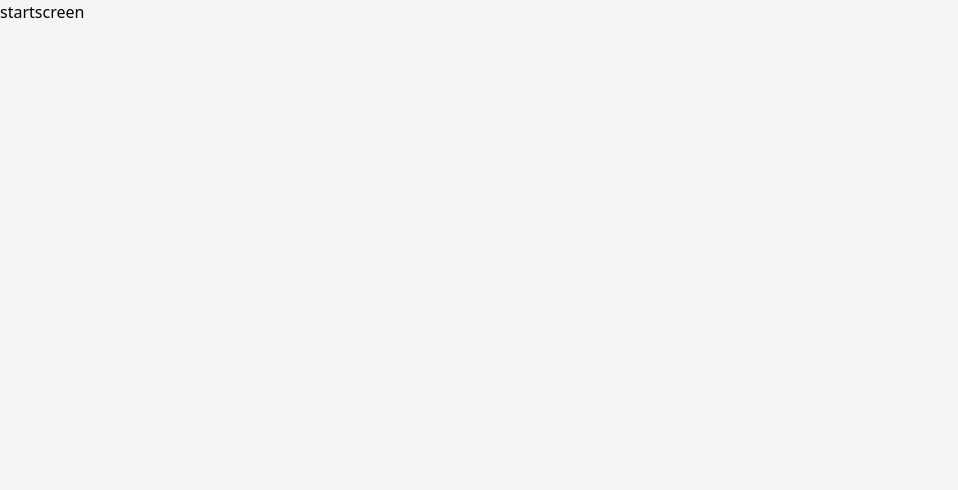
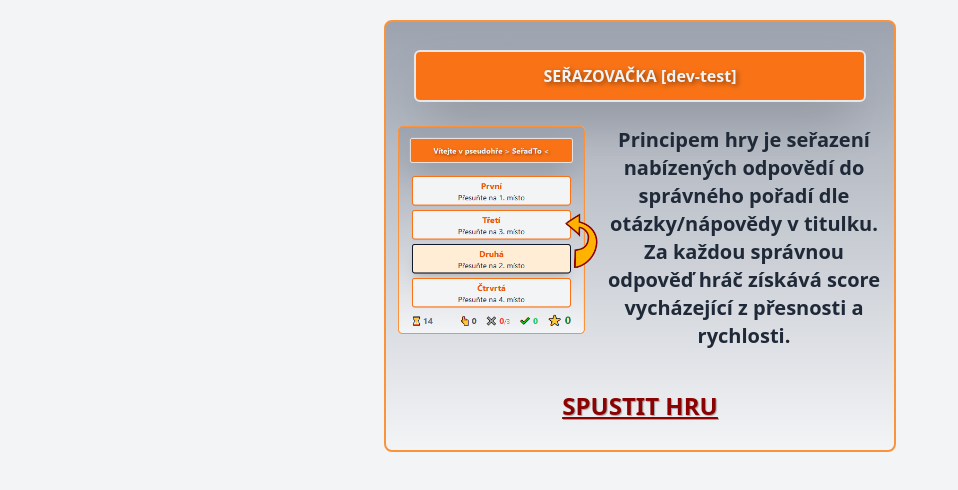
Before and after one commit to martyd420/testing-vue-vite-tailwind, a Vue app: page / in a window 1280 px wide. Shown: the top 490 px of the page, without its empty margins (0-958 px from the left). Built offline with nearby package versions, Linux system fonts and the light colour scheme.

Commit message:
First version of startscreen, router is working

```diff
--- a/src/StartScreen.vue
+++ b/src/StartScreen.vue
@@ -1,3 +1,61 @@
 <template>
-    startscreen
+
+    <section id="universal_container">
+
+        <HeaderTitle title="SEŘAZOVAČKA [dev-test]" />
+
+        <img class="w-40 sm:w-44 md:w-52 float-left pr-2" src="./assets/screenshot.png">
+
+        <p class="font-semibold text-sm sm:text-lg md:text-xl text-center">
+            Principem hry je seřazení nabízených odpovědí do správného pořadí dle otázky/nápovědy v titulku.
+            Za každou správnou odpověď hráč získává score vycházející z přesnosti a rychlosti.
+        </p>
+
+    <br class="clear-both" />
+
+    <div class="text-center text-xl underline sm:text-2xl md:text-3l mb-4 pt-2 sm:pt-3 md:pt-4">
+        <router-link class="font-bold color-1 text-shadow-1 border-orange-800" to="/questions">SPUSTIT HRU</router-link>
+    </div>
+
+
+    </section>
+
 </template>
+
+
+<script>
+    import HeaderTitle from './components/HeaderTitle.vue';
+
+
+    export default {
+
+        components: {
+            HeaderTitle,
+        },
+
+
+        props: ['autostart'],
+
+        created: function () {
+            /** constructor */
+        },
+
+        data() {
+            return {
+                random: 4, // selected by true random dice roll
+            }
+        },
+
+        methods: {
+
+            // https://bost.ocks.org/mike/shuffle/
+            startGame: function() {
+                alert ('start game?');
+            }
+
+        }
+
+    }
+
+
+</script>
--- /dev/null
+++ b/src/components/HeaderTitle.vue
@@ -0,0 +1,36 @@
+<script>
+    export default {
+        props: {
+            title: {
+                type: String
+            },
+        },
+    }
+</script>
+
+
+<template>
+
+    <h1 class="
+        text-gray-100
+        text-shadow
+        font-bold
+        shadow-2xl
+        text-center
+        text-sm
+        sm:text-base
+
+        m-4
+        mb-6
+        p-3
+
+        border-2
+        border-opacity-95
+        rounded-md
+        bg-orange-500
+
+    ">
+        {{ this.title }}
+    </h1>
+
+</template>
--- a/src/components/Question.vue
+++ b/src/components/Question.vue
@@ -1,28 +1,8 @@
 <template>
 
-    <h1 class="
-        text-gray-100
-        text-shadow
-        font-bold
-        shadow-2xl
-        text-center
-        text-sm
-        sm:text-base
+    <section id="qlist">
 
-        m-4
-        mb-6
-        p-3
-
-        border-2
-        border-opacity-95
-        rounded-md
-        bg-orange-500
-
-    ">
-        {{ question }}
-    </h1>
-
-    <section id="qlist">
+        <HeaderTitle :title="this.question" />
 
         <draggable :onEnd="onDrop" v-model="rlist" group="qlist" item-key="id">
 
@@ -38,12 +18,15 @@
 
 
 <script>
+    import HeaderTitle from './HeaderTitle.vue';
     import draggable from "vuedraggable";
     import Item from './Item.vue';
+
 
     export default {
 
         components: {
+            HeaderTitle,
             Item,
             draggable,
         },
--- a/src/index.css
+++ b/src/index.css
@@ -34,6 +34,10 @@
         -webkit-transform: scale(1.03);
     }
 
+
+    .color-1 {
+        color: #8B0202;
+    }
 }
 
 
@@ -98,4 +102,23 @@
         to-gray-100
     }
 
+
+    #universal_container{
+        @apply
+        overflow-auto
+        sm:w-128
+        sm:ml-auto
+        sm:mr-auto
+        sm:mt-5
+        m-1
+        p-3
+        text-gray-800
+        rounded-lg
+        border-2
+        border-orange-400
+        bg-gray-300 bg-gradient-to-b
+        from-gray-400
+        to-gray-100
     }
+
+}
```
Also changed, not shown: src/assets/screenshot.png (added), 1 other file (tests, documents, lock files or other folders). Lines whose indentation alone changed are shown as unchanged.
